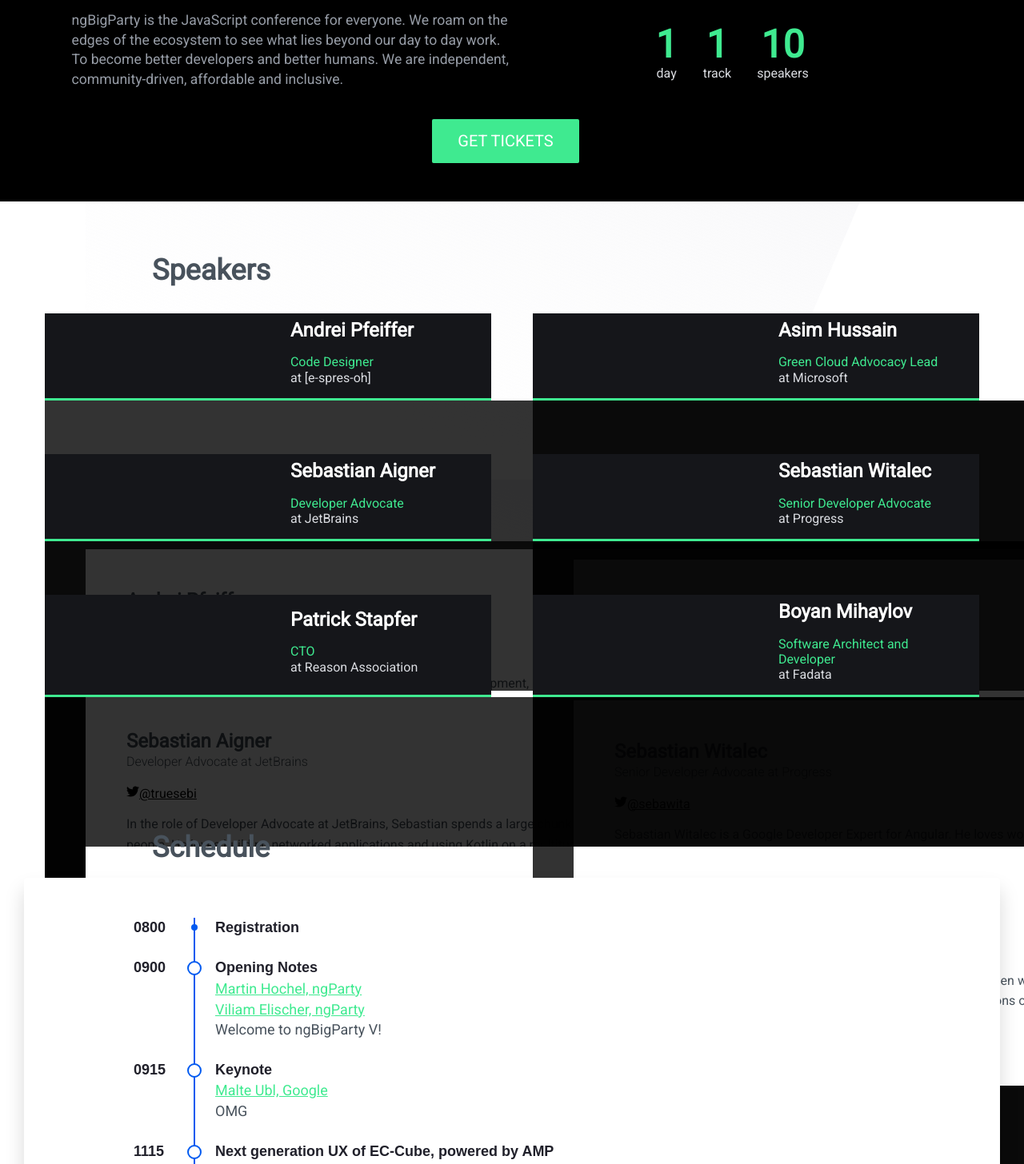
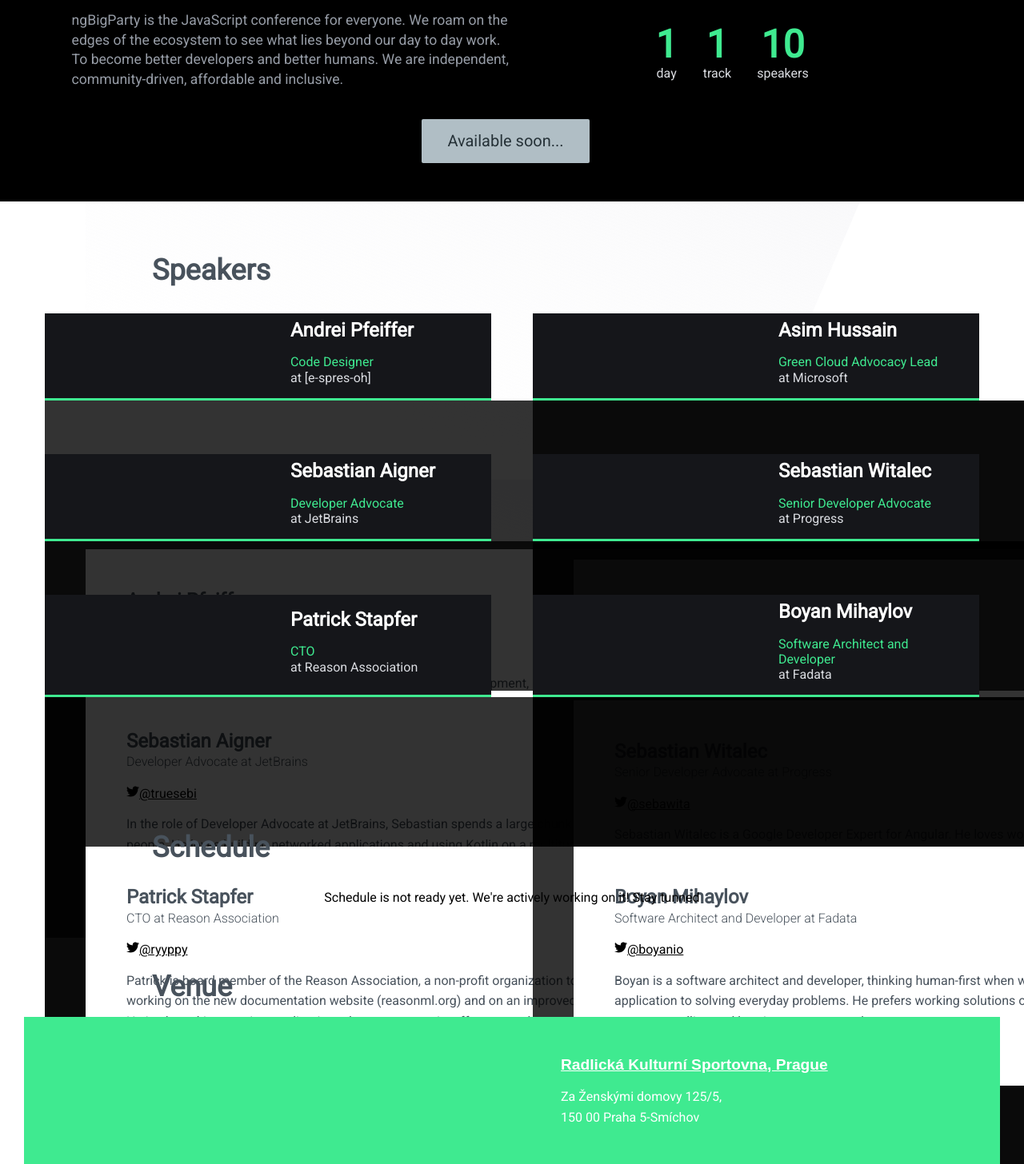
Before and after one commit to ngParty/web, a Next.js app: page /big-party-v in a window 1280 px wide. Shown: the part 1000-2456 px from the top of the page at 80% size. Built offline with nearby package versions, Linux system fonts and the light colour scheme.

Commit message:
feat(big-v): disable tickets and hide schedule

```diff
--- a/conferences/big-party-v/button.styles.ts
+++ b/conferences/big-party-v/button.styles.ts
@@ -38,4 +38,10 @@
     color: ${theme.colors.white};
     background: ${theme.colors.accent};
   }
+
+  .btn[disabled] {
+    cursor: not-allowed;
+    background: #b0bec5;
+    color: #263238;
+  }
 `
--- a/conferences/big-party-v/data.ts
+++ b/conferences/big-party-v/data.ts
@@ -37,4 +37,9 @@
   },
 ]
 
-export { data }
+const config = {
+  enableSchedule: false,
+  enableTickets: false,
+}
+
+export { data, config }
--- a/conferences/big-party-v/header.tsx
+++ b/conferences/big-party-v/header.tsx
@@ -30,7 +30,7 @@
         <MainNav data={DATA} />
 
         <div className="headerbar-action center m0 p0 flex justify-center nowrap">
-          <BuyTicketsAction link="#about" />
+          <BuyTicketsAction link="#tickets" />
         </div>
       </header>
 
--- a/conferences/big-party-v/intro.styles.ts
+++ b/conferences/big-party-v/intro.styles.ts
@@ -142,14 +142,6 @@
     font-size: 1.1rem;
     line-height: 1.4;
   }
-
-  .about-action {
-    width: 100%;
-    text-align: center;
-    padding: 1rem;
-    font-size: 1.25rem;
-    text-transform: uppercase;
-  }
 `
 
 export const aboutNumbersStyles = css`
@@ -176,3 +168,13 @@
     color: ${theme.colors.lightGrey};
   }
 `
+
+export const ticketsStyles = css`
+  .about-action {
+    width: 100%;
+    text-align: center;
+    padding: 1rem;
+    font-size: 1.25rem;
+    text-transform: uppercase;
+  }
+`
--- a/conferences/big-party-v/intro.tsx
+++ b/conferences/big-party-v/intro.tsx
@@ -1,4 +1,6 @@
-import { styles, aboutNumbersStyles } from './intro.styles'
+import * as data from './data'
+
+import { styles, aboutNumbersStyles, ticketsStyles } from './intro.styles'
 
 const DATA = {
   title: 'ngBigParty V',
@@ -42,11 +44,7 @@
         <section className="about">
           <p className="about-content">{DATA.about}</p>
           <AboutInNumbers data={DATA.aboutInNumbers} />
-          <div className="about-action">
-            <a className="btn btn--accent" href="" target="_blank">
-              Get Tickets
-            </a>
-          </div>
+          <Tickets id="tickets" enable={data.config.enableTickets} />
         </section>
       </div>
     </>
@@ -81,3 +79,22 @@
 const pluralize = (word: string, count: number) => {
   return count > 1 ? `${word}s` : word
 }
+
+const Tickets = (props: { id: string; enable: boolean }) => {
+  const { enable, id } = props
+
+  return (
+    <div id={id} className="about-action">
+      <style jsx>{ticketsStyles}</style>
+      {enable ? (
+        <a className="btn btn--accent" href="" target="_blank">
+          Get Tickets
+        </a>
+      ) : (
+        <button className="btn btn--accent" disabled>
+          Available soon...
+        </button>
+      )}
+    </div>
+  )
+}
--- a/conferences/big-party-v/schedule.tsx
+++ b/conferences/big-party-v/schedule.tsx
@@ -1,4 +1,6 @@
 import { styles } from './schedule.styles'
+
+import * as data from './data'
 
 const DATA: ScheduleItemModel[] = [
   {
@@ -120,17 +122,27 @@
 }
 
 export const Schedule = () => {
+  const { config } = data
+
   return (
-    <div className="ap-o-agenda">
+    <>
       <style jsx global>
         {styles}
       </style>
+      {config.enableSchedule ? (
+        <div className="ap-o-agenda">
           <ul className="ap-o-agenda-content-list conf">
             {DATA.map((item) => {
               return <ScheduleItem key={item.title} {...item} />
             })}
           </ul>
         </div>
+      ) : (
+        <p className="center">
+          Schedule is not ready yet. We're actively working on it! Stay tunned
+        </p>
+      )}
+    </>
   )
 }
 
```
Lines whose indentation alone changed are shown as unchanged.
